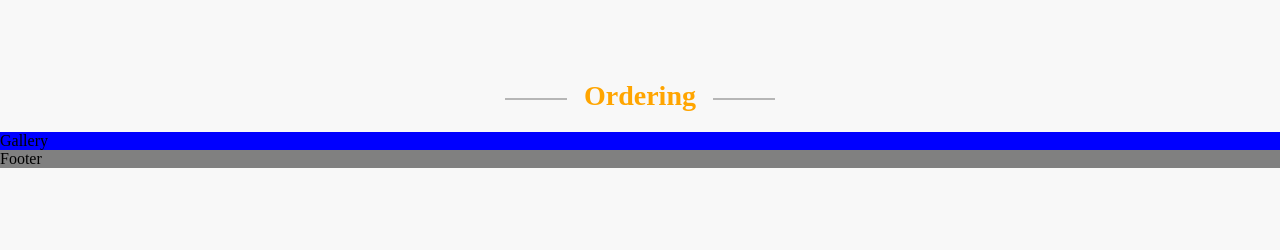
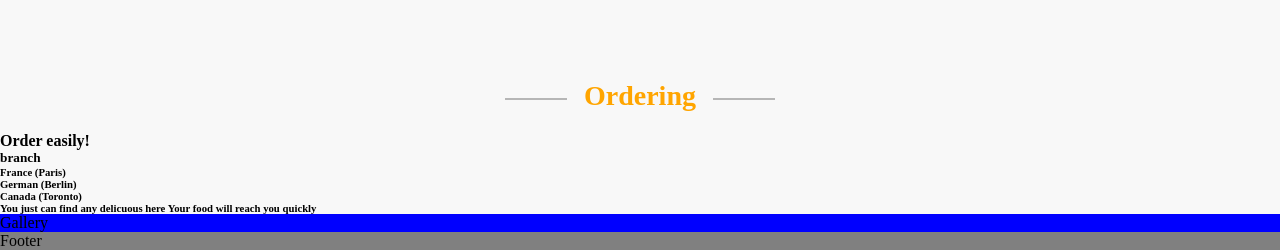
Before and after one commit to ghasemizade/ui_deliveryfood, a plain HTML site: page index.html in a window 1280 px wide. Shown: the part 2175-2425 px from the top of the page. Before the commit the page ends 2343 px from the top, so only its background shows below. Drawn offline with Linux system fonts and the light colour scheme.

Commit message:
implemented order-section

```diff
--- a/index.html
+++ b/index.html
@@ -81,6 +81,16 @@
                 <h3 class="section-title">
                     Ordering
                 </h3>
+                <section class="order-section">
+                    <div class="right">
+                        <h4 class="order-title">Order easily!</h4>
+                        <h5 class="order-branch">branch</h5>
+                        <h6>France <span class="parantes">(</span>Paris<span class="parantes">)</span></h6>
+                        <h6>German <span class="parantes">(</span>Berlin<span class="parantes">)</span></h6>
+                        <h6>Canada <span class="parantes">(</span>Toronto<span class="parantes">)</span></h6>
+                        <h6 class="order-text">You just can find any delicuous here Your food will reach you quickly</h6>
+                    </div>
+                </section>
             </div>
         </section>
         <section class="gallery">Gallery</section>
```
